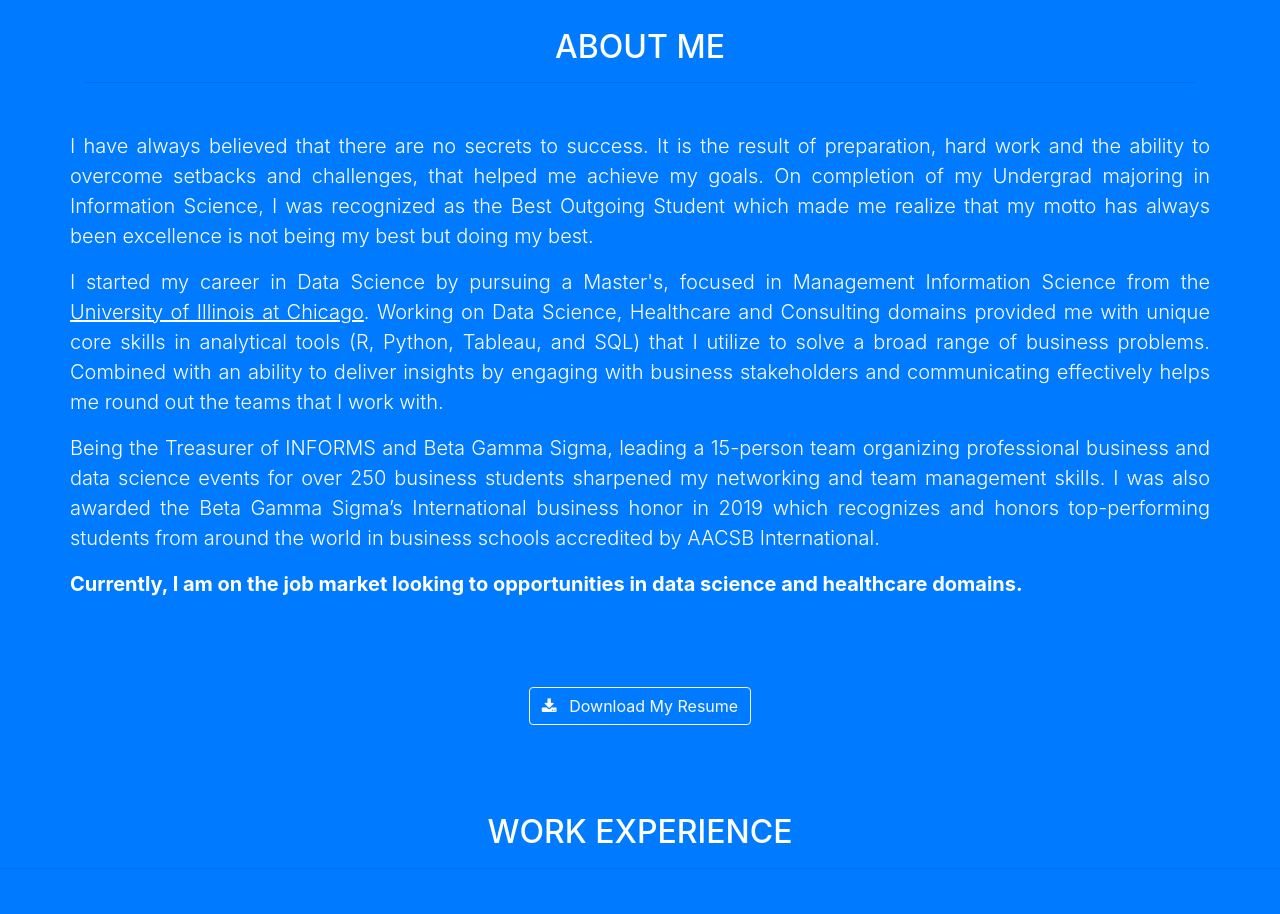
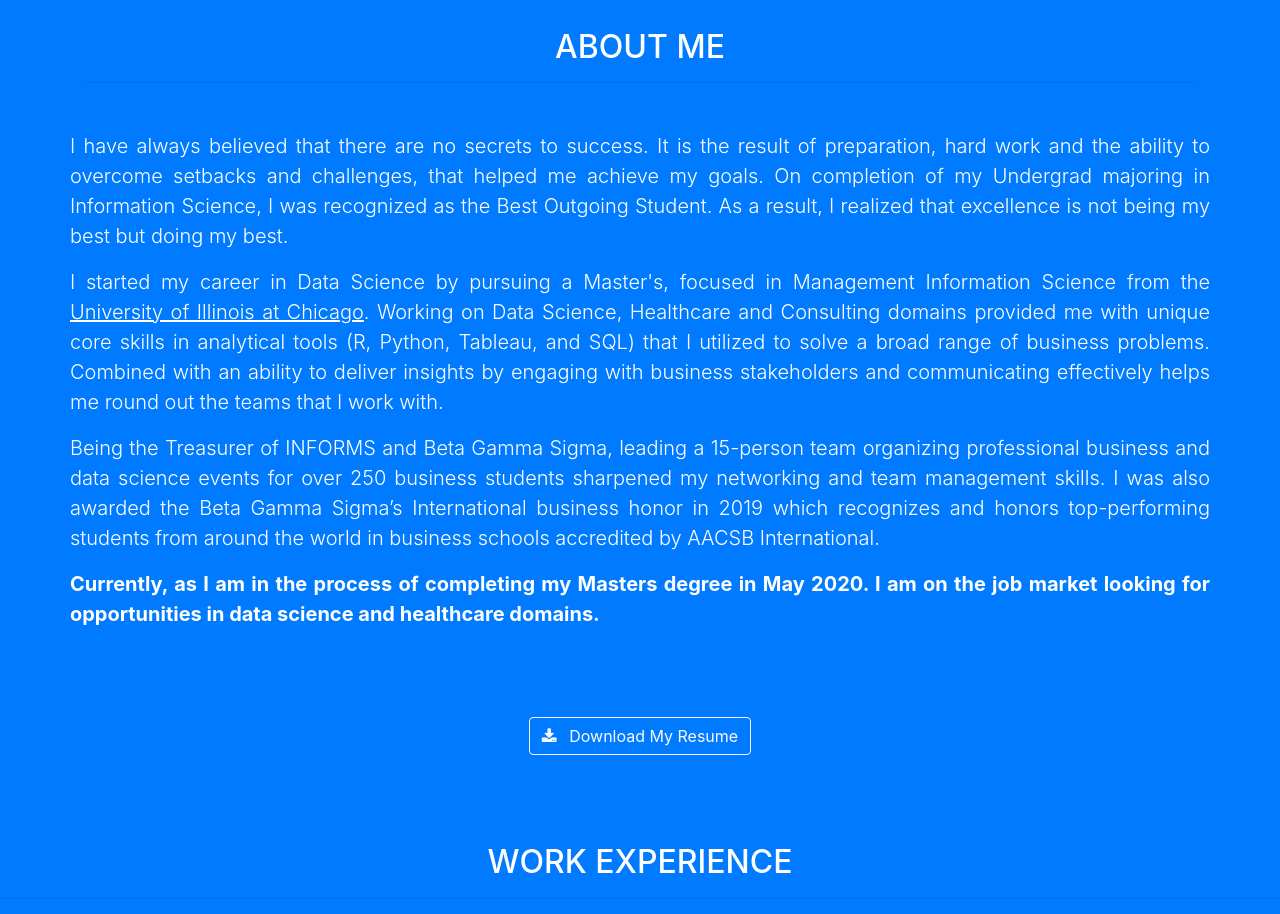
Before and after one commit to sheethalsridhar/sheethalsridhar.github.io, a website with bundled scripts: page index.html in a window 1280 px wide. Shown: the part 2580-3494 px from the top of the page. Built offline with nearby package versions, Linux system fonts and the light colour scheme.

Commit message:
Update index.html

```diff
--- a/index.html
+++ b/index.html
@@ -250,16 +250,16 @@
         <h2 class="text-center text-uppercase text-white">About Me</h2>
         <hr class="star-light mb-5">
         <div class="row">
-            <p class="lead" style="text-align:justify">I have always believed that there are no secrets to success. It is the result of preparation, hard work and the ability to overcome setbacks and challenges, that helped me achieve my goals. On completion of my Undergrad majoring in Information Science, I was recognized as the Best Outgoing Student which made me realize that my motto has always been excellence is not being my best but doing my best.</p>
+            <p class="lead" style="text-align:justify">I have always believed that there are no secrets to success. It is the result of preparation, hard work and the ability to overcome setbacks and challenges, that helped me achieve my goals. On completion of my Undergrad majoring in Information Science, I was recognized as the Best Outgoing Student. As a result, I realized that excellence is not being my best but doing my best.</p>
           </div>
           <div class="row">
-            <p class="lead" id="resume" style="text-align:justify">I started my career in Data Science by pursuing a Master's, focused in Management Information Science from the <a href="https://www.uic.edu/" target="_blank"><font class = "lead", color = "white"><u>University of Illinois at Chicago</u></font></a>. Working on Data Science, Healthcare and Consulting domains provided me with unique core skills in analytical tools (R, Python, Tableau, and SQL) that I utilize to solve a broad range of business problems. Combined with an ability to deliver insights by engaging with business stakeholders and communicating effectively helps me round out the teams that I work with.</p>
+            <p class="lead" id="resume" style="text-align:justify">I started my career in Data Science by pursuing a Master's, focused in Management Information Science from the <a href="https://www.uic.edu/" target="_blank"><font class = "lead", color = "white"><u>University of Illinois at Chicago</u></font></a>. Working on Data Science, Healthcare and Consulting domains provided me with unique core skills in analytical tools (R, Python, Tableau, and SQL) that I utilized to solve a broad range of business problems. Combined with an ability to deliver insights by engaging with business stakeholders and communicating effectively helps me round out the teams that I work with.</p>
           </div>
           <div class="row">
             <p class="lead" style="text-align:justify">Being the Treasurer of INFORMS and Beta Gamma Sigma, leading a 15-person team organizing professional business and data science events for over 250 business students sharpened my networking and team management skills. I was also awarded the Beta Gamma Sigma’s International business honor in 2019 which recognizes and honors top-performing students from around the world in business schools accredited by AACSB International. </p>
           </div>
           <div class="row">
-            <p class="lead" style="text-align:justify"><b><b>Currently, I am on the job market looking to opportunities in data science and healthcare domains.</b></b></p>
+            <p class="lead" style="text-align:justify"><b><b>Currently, as I am in the process of completing my Masters degree in May 2020. I am on the job market looking for opportunities in data science and healthcare domains.</b></b></p>
           </div>
         </div>
 		<br><br>
```
